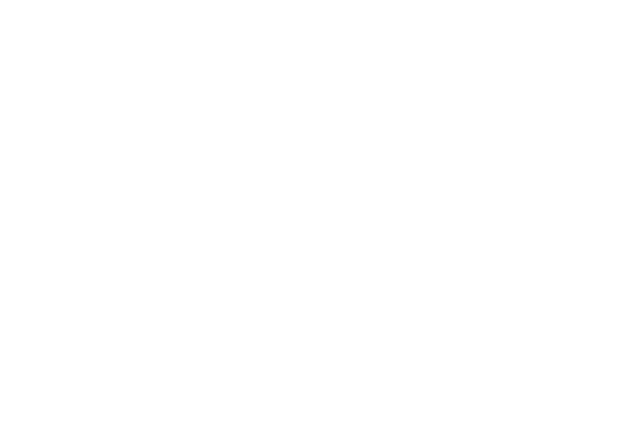
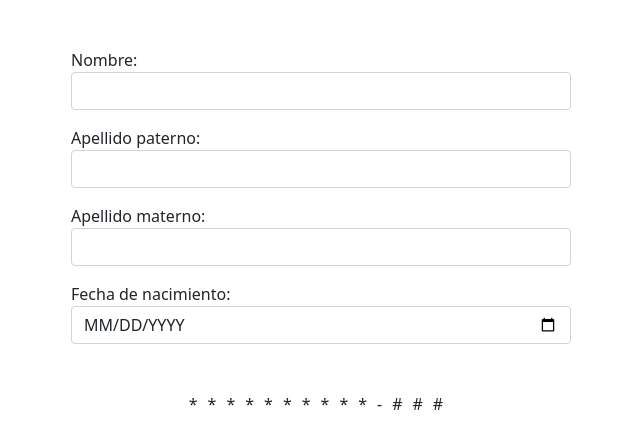
Before and after one commit to jlochoam-codes/escom-react-course, a React (Create React App) app: page /rfc in a window 1280 px wide. Shown: the top 448 px of the page, without its empty margins (319-959 px from the left). Built offline with nearby package versions, Linux system fonts and the light colour scheme.

Commit message:
Activity06 detect forbidden word in RFC

```diff
--- /dev/null
+++ b/src/containers/RFCContainer.js
@@ -0,0 +1,78 @@
+import React, { useState } from "react";
+import RFC from '../pages/RFC';
+
+const RFCContainer = () => {
+  const forbiddenWords = [
+    "BUEI",
+    "CACA",
+    "CAGA",
+    "CAKA",
+    "COGE",
+    "COJE",
+    "COJO",
+    "FETO",
+    "JOTO",
+    "KACO",
+    "KAGO",
+    "KOJO",
+    "KULO",
+    "MAMO",
+    "MEAS",
+    "MION",
+    "MULA",
+    "PEDO",
+    "PENE"
+  ];
+
+  const [rfc, setRfc] = useState(['*', '*', '*', '*', '*', '*', '*', '*', '*', '*']);
+  const [form, setForm] = useState({ nombre: '', ap: '', am: '', fecNac: '' });
+
+  const onChange = (e) => {
+    const currRfc = rfc; // Existing values will override the corresponding '*'
+    setForm({ ...form, [e.target.name]: e.target.value });
+    // RFC is made with the following format: PPMNAAMMDD###
+    if (e.target.name === 'ap') {
+      if (e.target.value.length > 0)
+        currRfc[0] = e.target.value[0].toUpperCase();
+      else currRfc[0] = '*';
+      if (e.target.value.length > 1)
+        currRfc[1] = e.target.value[1].toUpperCase();
+      else currRfc[1] = '*';
+    }
+    else if (e.target.name === 'am') {
+      if (e.target.value.length > 0)
+        currRfc[2] = e.target.value[0].toUpperCase();
+      else currRfc[2] = '*';
+    }
+    else if (e.target.name === 'nombre') {
+      if (e.target.value.length > 0)
+        currRfc[3] = e.target.value[0].toUpperCase();
+      else currRfc[3] = '*';
+    }
+    else {
+      if (e.target.value.length > 0) {
+        const formattedDate = e.target.value.substring(2).replace(/-/g, '');
+        for (let i = 0; i < 6; i++)
+          currRfc[i + 4] = formattedDate[i];
+      }
+      else {
+        for (let i = 4; i < 10; i++)
+          currRfc[i] = '*';
+      }
+    }
+    const rfcLetters = currRfc.toString().replace(/,/g, '').substring(0, 4);
+    if (forbiddenWords.includes(rfcLetters))
+      currRfc[3] = 'X';
+    setRfc(currRfc);
+  }
+
+  return (
+    <RFC
+      rfc={rfc}
+      form={form}
+      onChange={onChange}
+    />
+  )
+};
+
+export default RFCContainer;
--- a/src/pages/Index.js
+++ b/src/pages/Index.js
@@ -16,7 +16,7 @@ const Index = ({ form, onChange, onSubmit }) => (
           <input autoComplete="off" required onChange={onChange} value={form.email} type="email" className="form-control" id="email" placeholder="name@example.com" autoFocus />
         </div>
         <div className="form-group mb-2">
-          <label htmlFor="banknum" className="form-label">Customer number</label>
+          <label htmlFor="banknum" className="form-label">Student number</label>
           <input onChange={onChange} value={form.banknum} type="number" className="form-control" id="banknum" placeholder="11223344" />
         </div>
         <div className="form-group mb-4">
--- /dev/null
+++ b/src/pages/RFC.js
@@ -0,0 +1,61 @@
+import React from 'react';
+
+const RFC = ({
+  rfc,
+  form,
+  onChange
+}) => (
+  //<Fragment>
+  <>
+    <div className='container mt-5'>
+      <form className='form mx-auto' autoComplete='off'>
+        <div className='form-group'>
+          <label>Nombre:</label>
+          <input
+            value={form.nombre}
+            className='form-control'
+            type="text"
+            name="nombre"
+            onChange={onChange}
+          />
+        </div>
+        <div className='form-group mt-3'>
+          <label>Apellido paterno:</label>
+          <input
+            value={form.ap}
+            className='form-control'
+            type="text"
+            name="ap"
+            onChange={onChange}
+          />
+        </div>
+        <div className='form-group mt-3'>
+          <label>Apellido materno:</label>
+          <input
+            value={form.am}
+            className='form-control'
+            type="text"
+            name="am"
+            onChange={onChange}
+          />
+        </div>
+        <div className='form-group mt-3'>
+          <label>Fecha de nacimiento:</label>
+          <input
+            value={form.fecNac}
+            className='form-control'
+            type="date"
+            name="fecNac"
+            onChange={onChange}
+          />
+        </div>
+      </form>
+      <div className='text-center mt-5 txt-rfc'>
+        {rfc[0]}{rfc[1]}{rfc[2]}{rfc[3]}{rfc[4]}{rfc[5]}{rfc[6]}{rfc[7]}{rfc[8]}{rfc[9]}-###
+      </div>
+    </div>
+  </>
+  //</Fragment>
+);
+
+export default RFC;
--- a/src/routes/App.js
+++ b/src/routes/App.js
@@ -2,6 +2,7 @@ import React from "react";
 import { BrowserRouter, Route, Switch } from "react-router-dom";
 import IndexContainer from "../containers/IndexContainer";
 import LoggedInContainer from "../containers/LoggedInContainer";
+import RFCContainer from "../containers/RFCContainer";
 import WelcomeContainer from "../containers/WelcomeContainer";
 
 const App = () => {
@@ -17,6 +18,14 @@ const App = () => {
         <Route exact path="/loggedin">
           <LoggedInContainer />
         </Route>
+        <Route exact path="/rfc">
+          <RFCContainer />
+        </Route>
+        <Route path="/">
+          <div className="container mt-5 text-center">
+            <h1>404 NOT found</h1>
+          </div>
+        </Route>
       </Switch>
     </BrowserRouter>
   );
--- a/src/styles/styles.css
+++ b/src/styles/styles.css
@@ -40,3 +40,15 @@
   background-color: #FFF;
   border-radius: 10px;
 }
+
+.form {
+  max-width: 500px;
+}
+
+.txt-rfc {
+  letter-spacing: 10px;
+}
+
+input {
+  text-transform: uppercase;
+}
```
